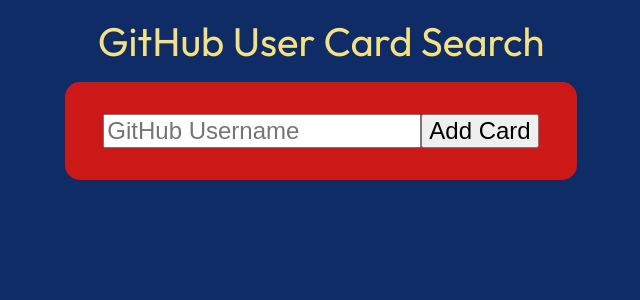
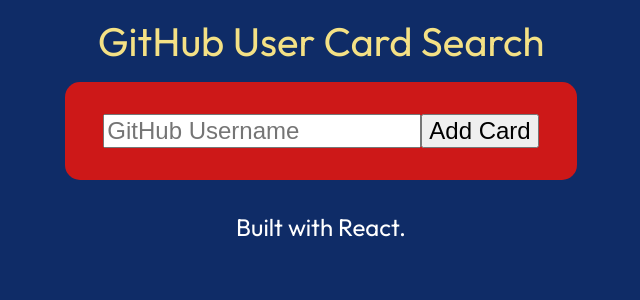
Before and after one commit to magotts/githubcardapp, a React (Create React App) app: page / in a window 1280 px wide. Shown: the top 300 px of the page, without its empty margins (319-959 px from the left). Built offline with nearby package versions, Linux system fonts and the light colour scheme.

Commit message:
add a footer

```diff
--- a/src/App.js
+++ b/src/App.js
@@ -36,11 +36,14 @@
 
   render() {
     return (
+      <>
       <div className="flex">
         <div className="header">GitHub User Card Search</div>
         <Form onSubmit={this.addNewProfile} />
         <CardList profiles={this.state.profiles} />
       </div>
+      <div className="footer">Built with React.</div>
+      </>
     );
   }
 }
```
